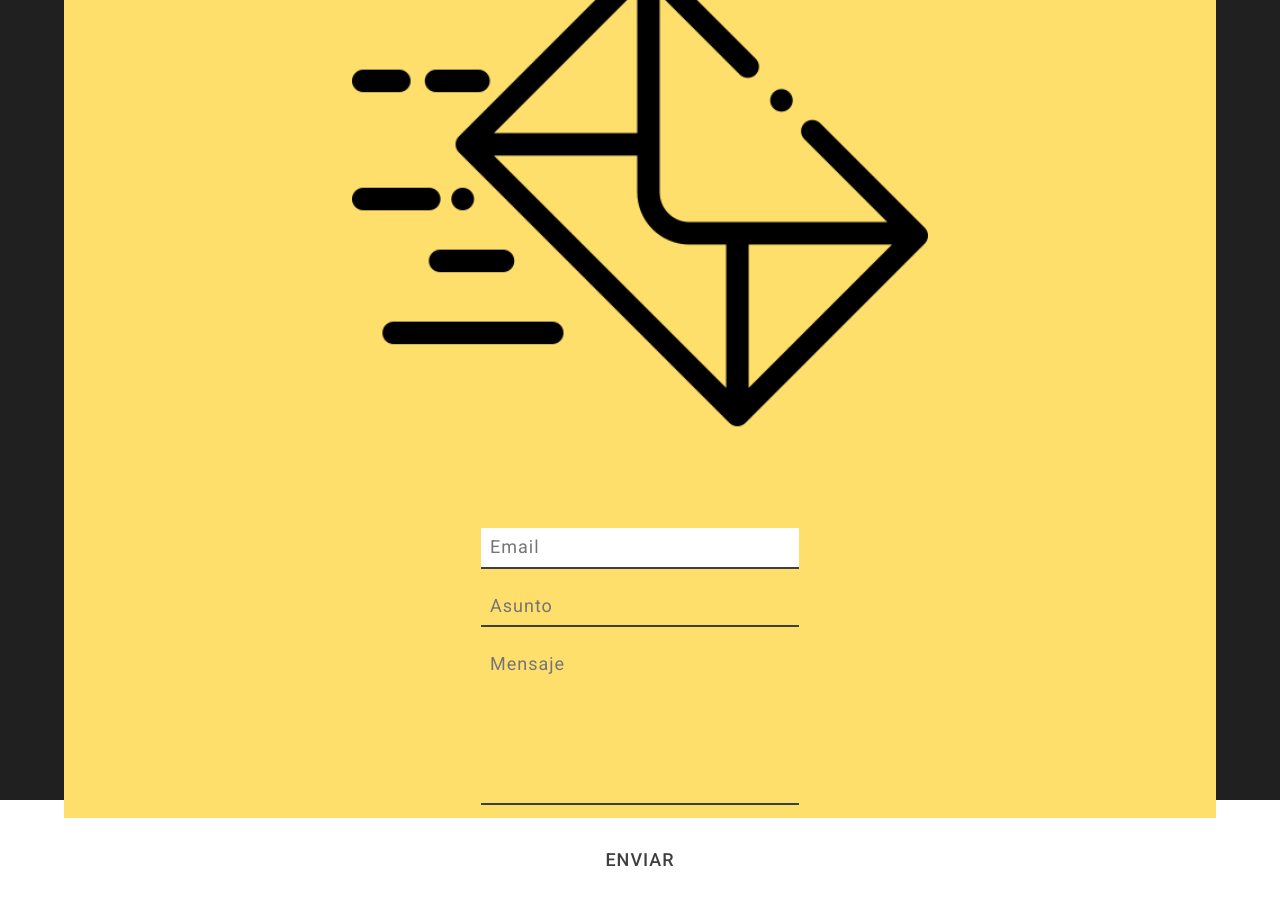
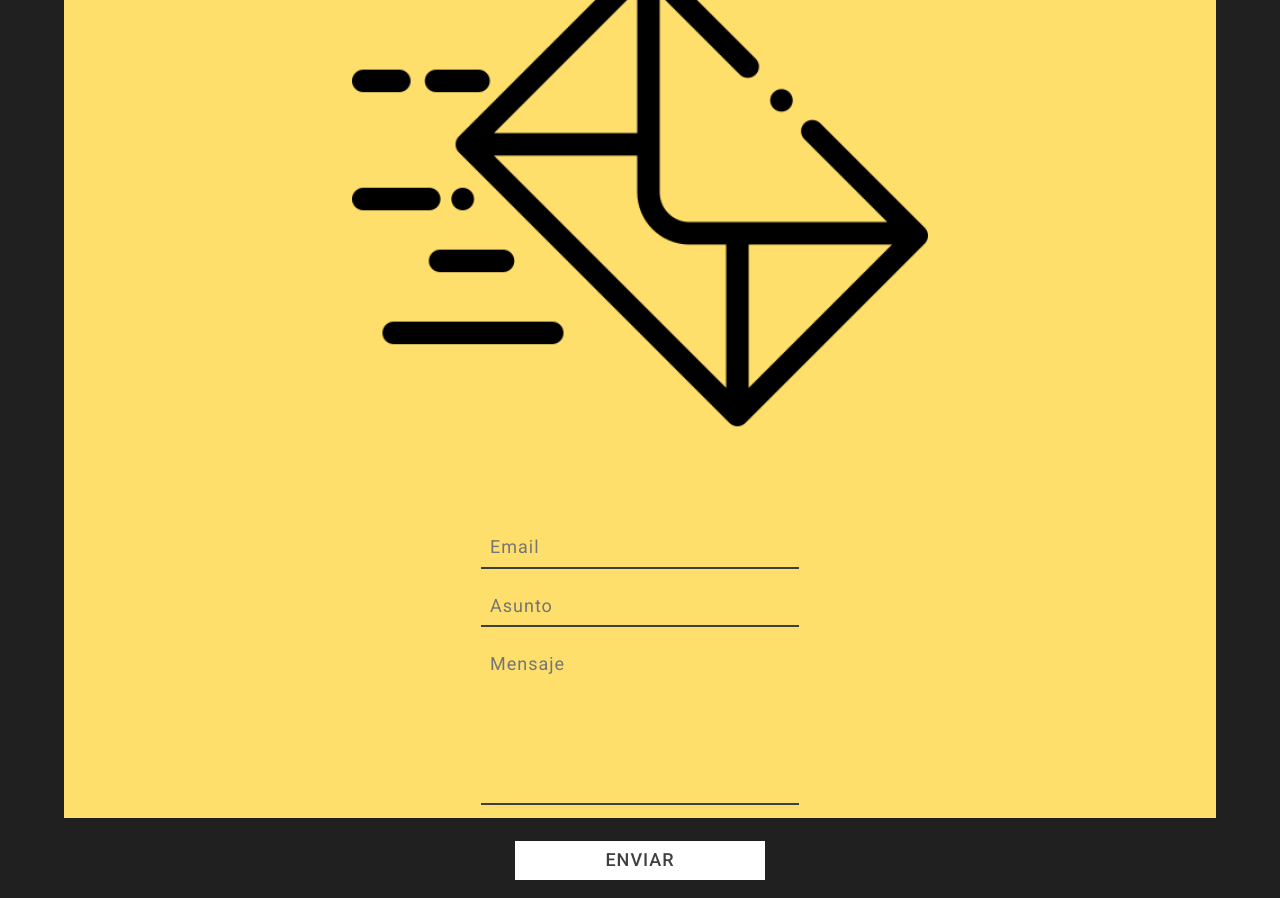
Before and after one commit to VitaminaCxD/formulario, a plain HTML site: page index.html in a window 1280 px wide. Drawn offline with Linux system fonts and the light colour scheme.

Commit message:
Bug visual solucionado

```diff
--- a/css/style.css
+++ b/css/style.css
@@ -12,6 +12,10 @@
     --medium-grey: #707070; /*Texto*/
     --egg-yellow: #FFDF6C; /*Resaltar*/
     --white: #FFFFFF; /*Fondo*/
+}
+
+body {
+    background: var(--blackish);
 }
 
 .main {
@@ -100,6 +104,7 @@
     margin-top: 1.5rem;
     padding: .5rem;
     min-width: 250px;
+    max-width: 250px;
     align-self: center;
     border: none;
     outline: none;
--- a/index.html
+++ b/index.html
@@ -53,7 +53,7 @@
 
             <form class="formulario" action="#">
                 <div class="formulario__container">
-                    <input class="formulario__input" type="email" placeholder="Email" name="correo" required autofocus>
+                    <input class="formulario__input" type="email" placeholder="Email" name="correo" required>
                     <input class="formulario__input" type="text" placeholder="Asunto" name="asunto" required
                         minlength="10">
                     <textarea class="formulario__input formulario__input--textarea" placeholder="Mensaje"
```
